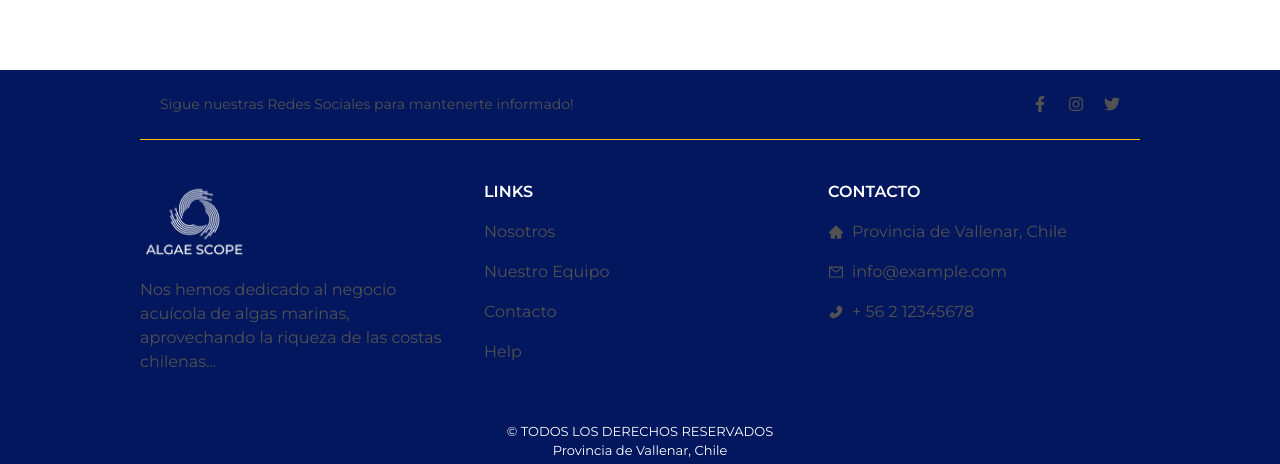
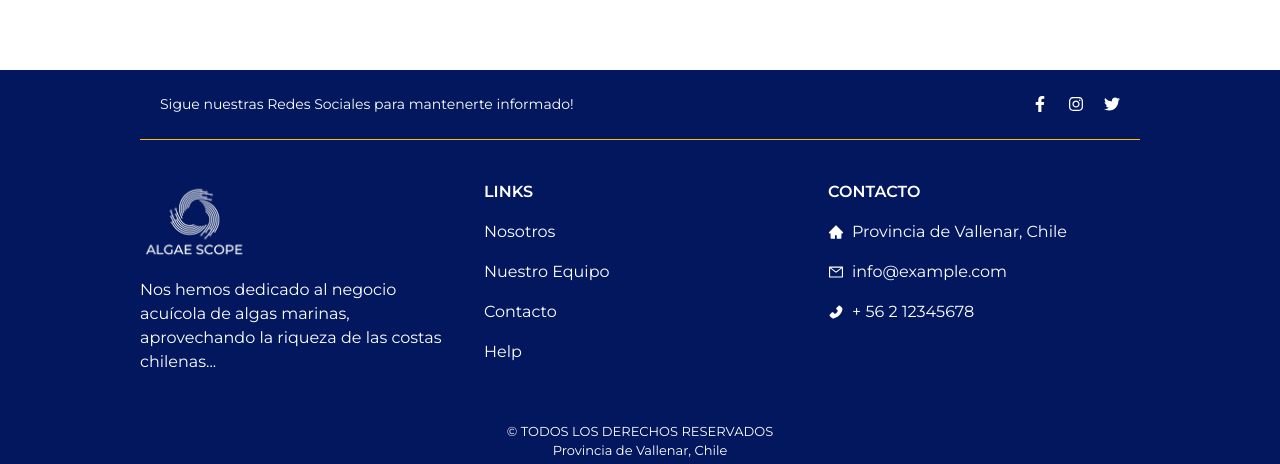
Before and after one commit to KvinPardo/kaisea-web, a React (Vite) app: page / in a window 1280 px wide. Shown: the part 7170-7634 px from the top of the page. Built offline with nearby package versions, Linux system fonts and the light colour scheme.

Commit message:
footer y hero cambios

```diff
--- a/src/components/Footer.jsx
+++ b/src/components/Footer.jsx
@@ -10,7 +10,7 @@ const Footer = () => {
     <>
       {/* Footer container */}
       <div className="bg-primary lg:mt-40">
-        <footer className=" text-neutral-600  dark:text-neutral-200 lg:px-[140px]">
+        <footer className=" text-white  lg:px-[140px]">
           <div className="flex items-center justify-center  border-neutral-200 py-6 px-5 dark:border-neutral-500 lg:justify-between">
             <div className="flex justify-between items-center">
               <span className="text-[14px] pr-4">
@@ -20,13 +20,13 @@ const Footer = () => {
 
             {/* Social network icons container */}
             <div className="flex justify-center gap-x-5">
-              <a href="#!" className=" text-neutral-600 dark:text-neutral-200">
+              <a href="#!" className=" text-white ">
                 <FaFacebookF />
               </a>
-              <a href="#!" className=" text-neutral-600 dark:text-neutral-200">
+              <a href="#!" className=" text-white ">
                 <FaInstagram />
               </a>
-              <a href="#!" className=" text-neutral-600 dark:text-neutral-200">
+              <a href="#!" className=" text-white ">
                 <FaTwitter />
               </a>
             </div>
@@ -53,7 +53,7 @@ const Footer = () => {
                 <p className="mb-4">
                   <Link
                     to="/nosotros"
-                    className="text-neutral-600 dark:text-neutral-200"
+                    className="text-white "
                   >
                     Nosotros
                   </Link>
@@ -61,7 +61,7 @@ const Footer = () => {
                 <p className="mb-4">
                   <Link
                     to="/equipo"
-                    className="text-neutral-600 dark:text-neutral-200"
+                    className="text-white "
                   >
                     Nuestro Equipo
                   </Link>
@@ -69,7 +69,7 @@ const Footer = () => {
                 <p className="mb-4">
                   <Link
                     to="/contacto"
-                    className="text-neutral-600 dark:text-neutral-200"
+                    className="text-white "
                   >
                     Contacto
                   </Link>
@@ -78,7 +78,7 @@ const Footer = () => {
                 <p>
                   <a
                     href="#!"
-                    className="text-neutral-600 dark:text-neutral-200"
+                    className="text-white "
                   >
                     Help
                   </a>
--- a/src/components/Hero.jsx
+++ b/src/components/Hero.jsx
@@ -30,7 +30,7 @@ const Hero = () => {
           >
             <motion.h1
               variants={fadeIn("down", "tween", 0.4, 1.1)}
-              className="text-white lg:text-4xl text-6xl tracking-widest font-bold uppercase w-full text-center "
+              className="text-white lg:text-4xl text-3xl tracking-widest font-bold uppercase w-full text-center "
             >
               {pretitle}
             </motion.h1>
```
